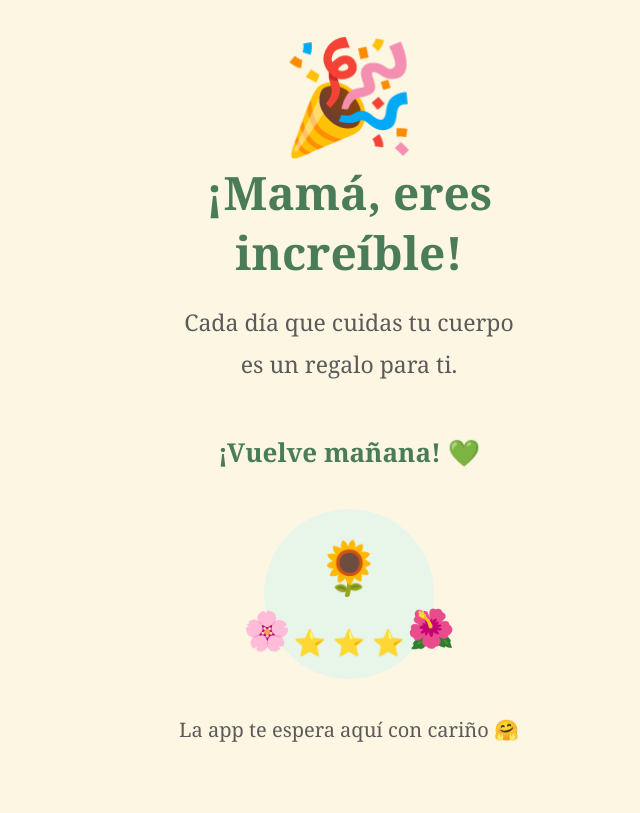
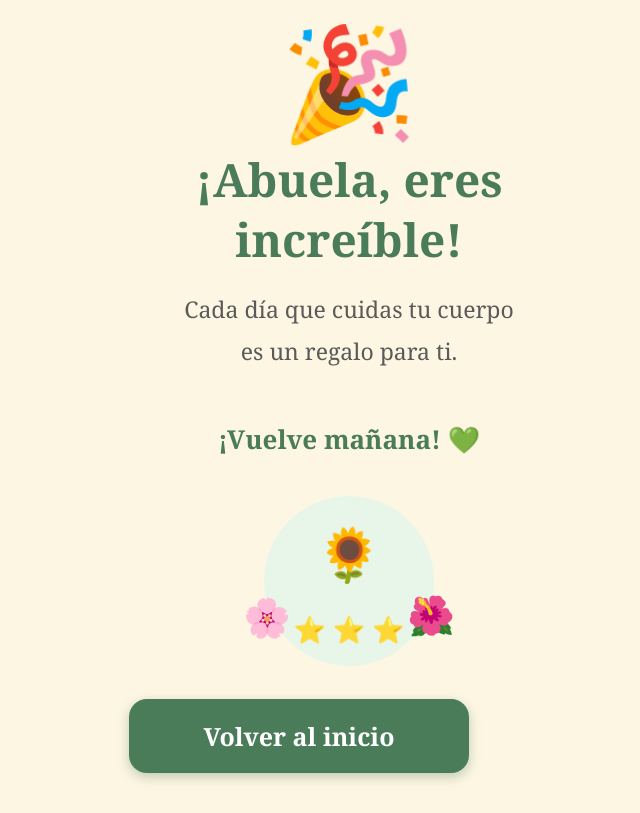
Before and after one commit to moral3jo/appabuelamoderna, a plain HTML site: page fin.html in a window 1280 px wide. Shown: the whole page, without its empty margins (291-931 px from the left). Drawn offline with Linux system fonts and the light colour scheme.

Commit message:
Abuela en lugar de Mama, boton volver al inicio en pantalla final

```diff
--- a/config.js
+++ b/config.js
@@ -18,7 +18,7 @@ const CONFIG = {
   FORM_ENTRY_COMENTARIO: "entry.1529383713",
 
   // 4. Nombre que aparece en el saludo
-  NOMBRE: "Mamá",
+  NOMBRE: "Abuela",
 
   // 5. Bloques de la sesión
   //    tipo    → debe coincidir exactamente con la columna "tipo" del Sheet
--- a/fin.html
+++ b/fin.html
@@ -44,9 +44,10 @@
       <text x="150" y="148" text-anchor="middle" font-size="26">⭐ ⭐ ⭐</text>
     </svg>
 
-    <p style="font-size:1rem; color:var(--text-suave); margin-top:8px;">
-      La app te espera aquí con cariño 🤗
-    </p>
+    <button class="btn" onclick="window.location.href='index.html'"
+            style="max-width:340px; margin-top:20px;">
+      Volver al inicio
+    </button>
   </div>
 
   <script src="config.js"></script>
```
